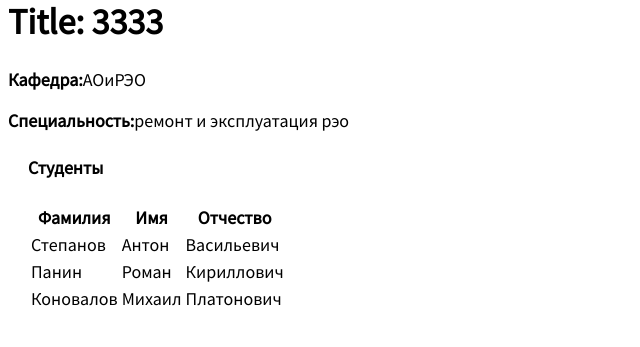
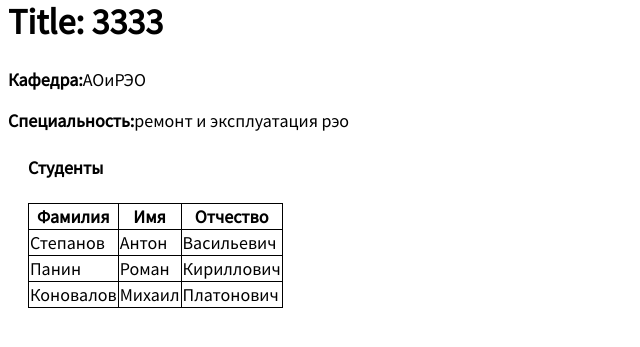
Before and after one commit to Rishatco/mark_system, a Django app: page /squad/squadraiting/1/ in a window 1280 px wide. Shown: the part 135-482 px from the top of the page, without its empty margins (0-640 px from the left). Run offline with Django 3.2, Linux system fonts and the light colour scheme; data comes from the database, SQL or seed files in the repository.

Commit message:
Добавлена разметка таблицы.

```diff
--- a/system/firstapp/templates/firstapp/squad_raiting.html
+++ b/system/firstapp/templates/firstapp/squad_raiting.html
@@ -1,6 +1,18 @@
 {% extends 'base.html' %}
 {% block content %}
 <h1>Title: {{squadmodel.number}}</h1>
+<style type="text/css">
+    table {
+        border-collapse: collapse;
+    }
+
+    table th,
+    table td {
+        border: 1px solid #000;
+    }
+
+
+</style>
 
 <p><strong>Кафедра:</strong><a>{{squadmodel.departament}}</a></p>
 <p><strong>Специальность:</strong><a>{{squadmodel.specialization}}</a></p>
--- a/system/templates/squadmodel_create.html
+++ b/system/templates/squadmodel_create.html
@@ -2,10 +2,10 @@
 {% block content %}
 <script src="https://code.jquery.com/jquery-3.6.0.js"></script>
 <script src="../../../static/scripts/addrow.js"></script>
-    <h1>Squad</h1>
+    <h1>Взвод</h1>
     <form action="" method="post">{% csrf_token %}
       {{ form.as_p }}
-      <input type="submit" value="Save" />
+      <input type="submit" value="Сохранить" />
   </form>
 
 {% endblock content %}
```
Also changed, not shown: system/firstapp/templates/firstapp/raiting_log.html (+11 -0 lines), system/static/images/kamni.png (deleted).
